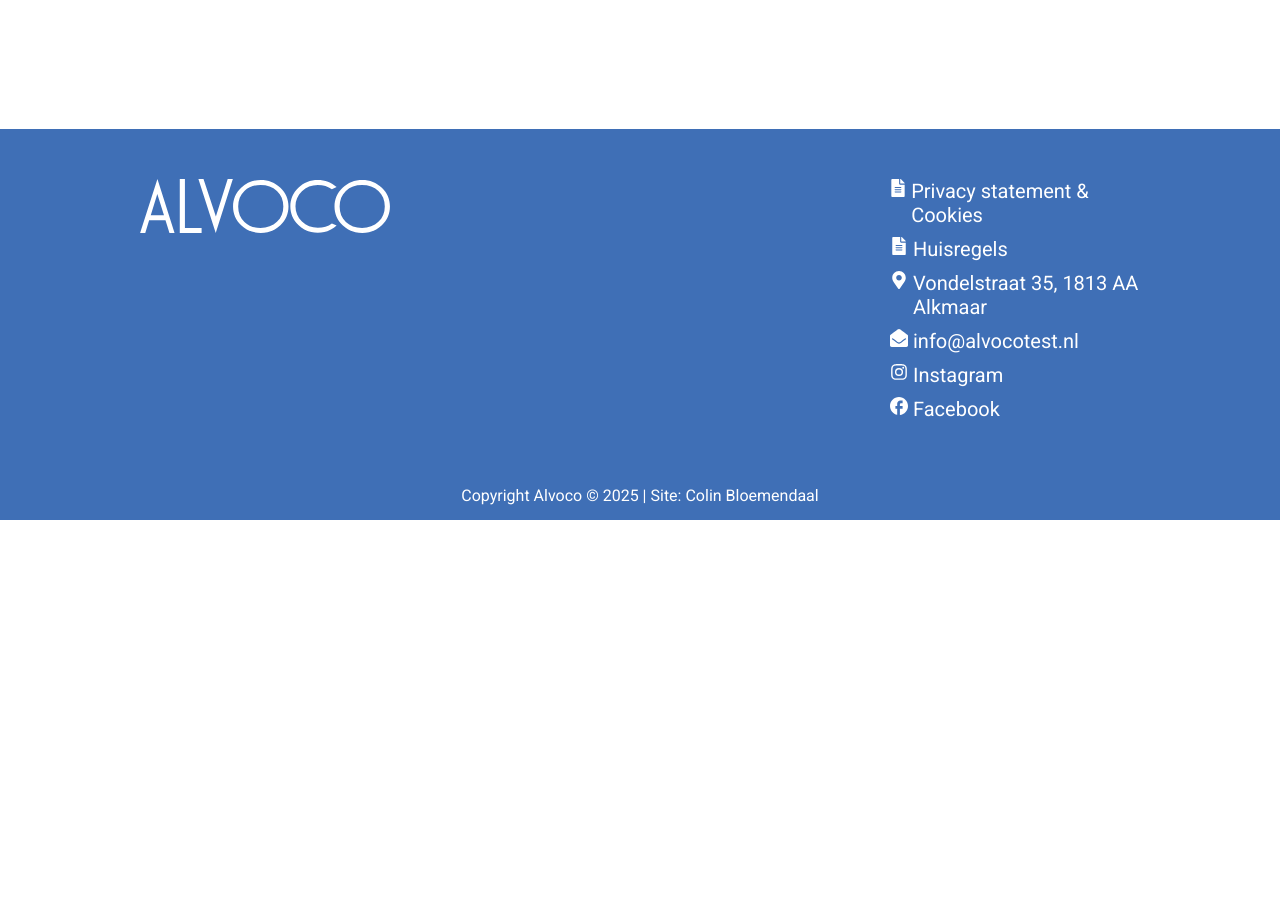
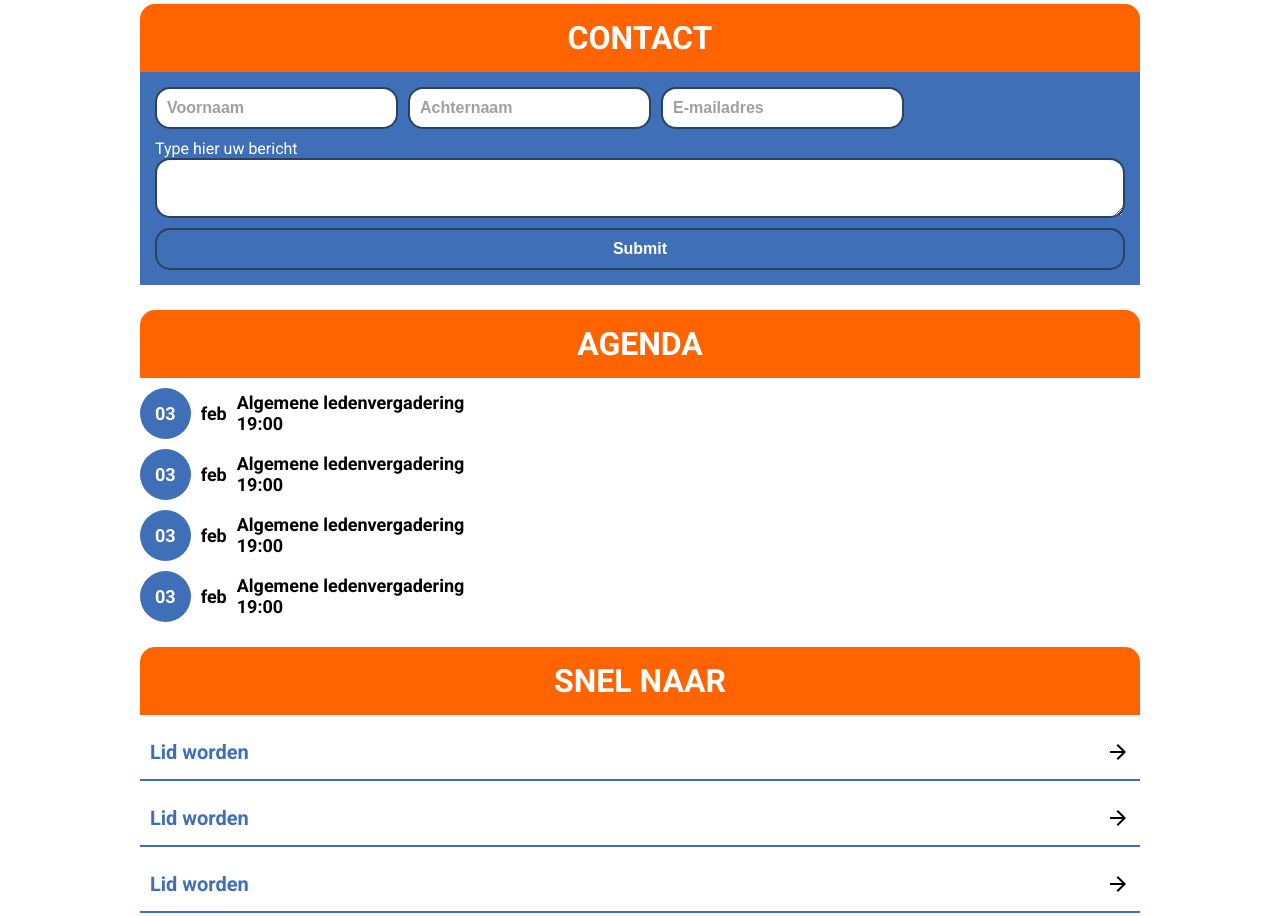
Before and after one commit to ColinBloemendaal-Inholland/WebMarkup-EindOpdracht, a plain HTML site: page Contact/index.html in a window 1280 px wide. Shown: the part 532-1448 px from the top of the page. Before the commit the page ends 1052 px from the top, so only its background shows below. Drawn offline with Linux system fonts and the light colour scheme.

Commit message:
Created contact form page

```diff
--- a/CSS/index.css
+++ b/CSS/index.css
@@ -422,3 +422,40 @@ body {
 .AboutUs {
     text-align: center;
 }
+
+.Contact {
+    flex-grow: 4;
+}
+.Contactform {
+    padding: 15px;
+    background-color: var(--LightBlue);
+}
+.Contactform input, .Contactform input::placeholder, .Contactform textarea {
+    color: #00000060;
+    font-size: 16px;
+    font-weight: bold;
+}
+.Contactform input[type=submit] {
+    border: 2px solid var(--DarkBlue);
+    background-color: var(--LightBlue);
+    color: #FFFFFF;
+    transition: 300ms;
+}
+.Contactform input[type=submit]:hover {
+    background-color: var(--DarkBlue);
+}
+.Contactform input, .Contactform textarea  {
+    background: #FFF;
+    padding: 10px;
+    border-radius: 15px;
+    border: 2px solid var(--DarkBlue);
+}
+.Contactform textarea {
+    resize: vertical;
+}
+
+.Contactform label {
+    color: #FFFFFF;
+    font-size: 16px;
+    text-align: start;
+}
--- a/Contact/index.html
+++ b/Contact/index.html
@@ -35,8 +35,90 @@
             <section class="overlay"></section>
         </section>
     </header>
-    <main class="PageBody">
-
+    <main class="PageBody flexcol">
+        <section class="flexrow RowArticles">
+            <section class="flexcol Contact">
+                <header class="SectionTitle">
+                    <h2>Contact</h2>
+                </header>
+                <section class="flexcol RowArticles Contactform">
+                    <form action="" class="flexcol ColArticles">
+                        <section class="flexrow ColArticles">
+                            <input type="text" name="firstname" id="firstname" placeholder="Voornaam">
+                            <input type="text" name="surname" id="surname" placeholder="Achternaam">
+                            <input class="flexrow" type="email" name="email" id="email" placeholder="E-mailadres">
+                        </section>
+                        <section class="flexcol">
+                            <label for="message">Type hier uw bericht</label>
+                            <textarea class="flexcol" name="message" id="message"></textarea>
+                        </section>
+                        <input type="submit" value="Submit">
+                    </form>
+                </section>
+            </section>
+            <aside class="flexcol Sidebar">
+                <section class="flexcol ColArticles">
+                    <header class="SectionTitle">
+                        <h2>Agenda</h2>
+                    </header>
+                    <article class="flexrow AgendaItem">
+                        <p class="NewsDay">03</p>
+                        <p>feb</p>
+                        <section>
+                            <p>Algemene ledenvergadering</p>
+                            <p>19:00</p>
+                        </section>
+                    </article>
+                    <article class="flexrow AgendaItem">
+                        <p class="NewsDay">03</p>
+                        <p>feb</p>
+                        <section>
+                            <p>Algemene ledenvergadering</p>
+                            <p>19:00</p>
+                        </section>
+                    </article>
+                    <article class="flexrow AgendaItem">
+                        <p class="NewsDay">03</p>
+                        <p>feb</p>
+                        <section>
+                            <p>Algemene ledenvergadering</p>
+                            <p>19:00</p>
+                        </section>
+                    </article>
+                    <article class="flexrow AgendaItem">
+                        <p class="NewsDay">03</p>
+                        <p>feb</p>
+                        <section>
+                            <p>Algemene ledenvergadering</p>
+                            <p>19:00</p>
+                        </section>
+                    </article>
+                </section>
+                <section class="flexcol ColArticles">
+                    <header class="SectionTitle">
+                        <h2>Snel naar</h2>
+                    </header>
+                    <article>
+                        <a href="" class="btn-icon">
+                            Lid worden
+                            <img src="./../Images/Icons/arrow-forward.svg">
+                        </a>
+                    </article>
+                    <article>
+                        <a href="" class="btn-icon">
+                            Lid worden
+                            <img src="./../Images/Icons/arrow-forward.svg">
+                        </a>
+                    </article>
+                    <article class="flexcol">
+                        <a href="" class="btn-icon">
+                            Lid worden
+                            <img src="./../Images/Icons/arrow-forward.svg">
+                        </a>
+                    </article>
+                </section>
+            </aside>
+        </section>
     </main>
     <footer class="Footer">
         <section class="Sitemap">
```
